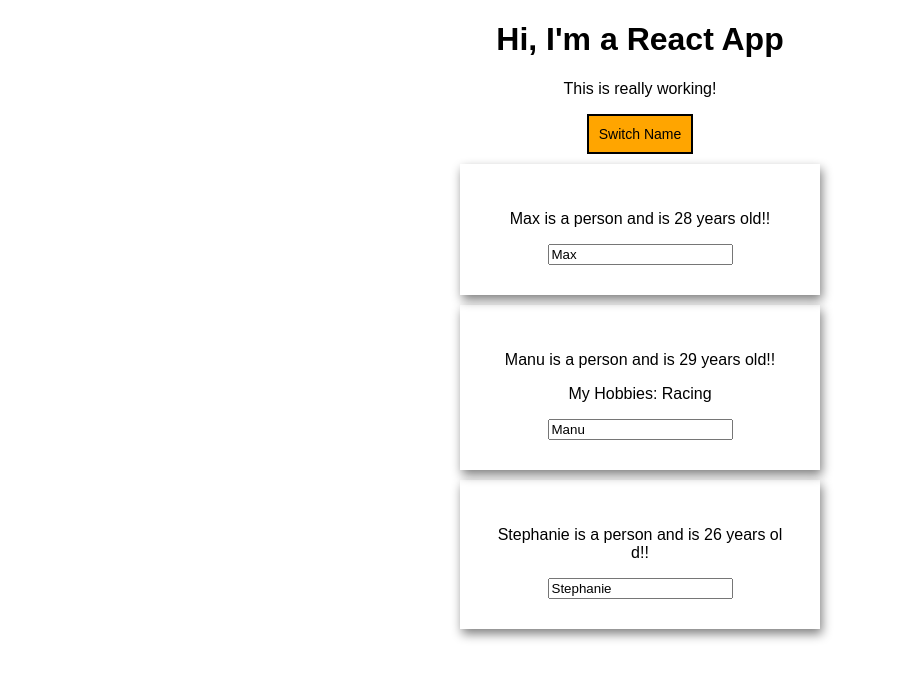
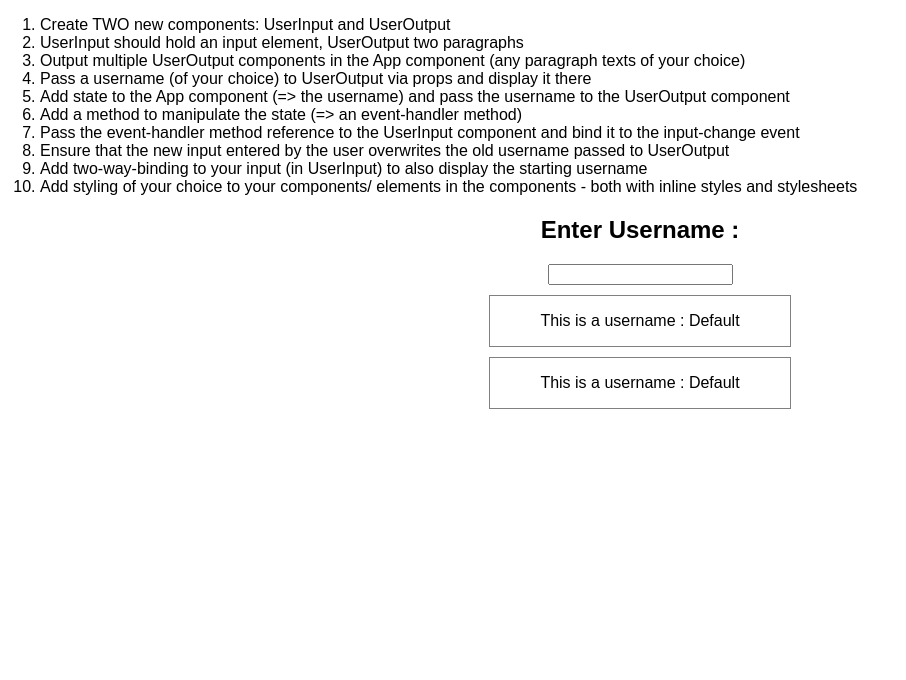
Before and after one commit to aayushi1995/react-complete-guide, a React (Create React App) app: page / in a window 1280 px wide. Shown: the top 680 px of the page, without its empty margins (0-906 px from the left). Built offline with nearby package versions, Linux system fonts and the light colour scheme.

Commit message:
Add Assignment for Module 3

```diff
--- a/src/App.css
+++ b/src/App.css
@@ -1,3 +1,12 @@
-.App {
+.container
+{
   text-align: center;
 }
+
+.UserOutputBox
+{
+  text-align: center;
+  width:300px;
+  margin:10px auto;
+  border:1px solid grey;
+}
--- a/src/App.js
+++ b/src/App.js
@@ -1,76 +1,44 @@
 import React, { Component } from 'react';
 import './App.css';
-import Person from './Person/Person';
+import UserInput from './UserInput/UserInput';
+import UserOutput from './UserOutput/UserOutput';
+class App extends Component {
 
-class App extends Component {
-  state = {
-    persons: [
-      { name: 'Max', age: 28 },
-      { name: 'Manu', age: 29 },
-      { name: 'Stephanie', age: 26 }
-    ],
-    otherState: 'some other value'
-  };
-
-  switchNameHandler = (newname) => {
-    // console.log('Was clicked!');
-    // DON'T DO THIS: this.state.persons[0].name = 'Maximilian';
-    this.setState({
-      persons: [
-        { name: newname, age: 28 },
-        { name: 'Manu', age: 29 },
-        { name: 'Stephanie', age: 27 }
-      ]
-    });
-  };
-
-  changeNameHandler = (event) => {
-    this.setState({
-      persons: [
-        { name: 'maximillium', age: 28 },
-        { name: event.target.value, age: 29 },
-        { name: 'Stephanie', age: 27 }
-      ]
-    });
-  }
+    state = {
+        username : 'Default'
+    }
+    textChangeHandler = (event) => {
+        this.setState({
+            username :  event.target.value
+        });
+    }
 
   render() {
-    const style = {
-      backgroundColor: 'Orange',
-      fontSize: '14px',
-      border: '2px solid black',
-      padding: '10px',
-      cursor: 'pointer'
-    }
     return (
       <div className="App">
-        <h1>Hi, I'm a React App</h1>
-        <p>This is really working!</p>
-        {/* The below method of passing arguments is not recommended */}
-        <button
-        style={style}
-        onClick={() => this.switchNameHandler('Maximillium')}>
-          Switch Name
-        </button>
-        <Person
-          name={this.state.persons[0].name}
-          age={this.state.persons[0].age}
-        />
-        <Person
-          name={this.state.persons[1].name}
-          age={this.state.persons[1].age}
-          click={this.switchNameHandler.bind(this, "Max")}
-          changed={this.changeNameHandler}
-        >
-          My Hobbies: Racing
-        </Person>
-        <Person
-          name={this.state.persons[2].name}
-          age={this.state.persons[2].age}
-        />
+        <ol>
+          <li>Create TWO new components: UserInput and UserOutput</li>
+          <li>UserInput should hold an input element, UserOutput two paragraphs</li>
+          <li>Output multiple UserOutput components in the App component (any paragraph texts of your choice)</li>
+          <li>Pass a username (of your choice) to UserOutput via props and display it there</li>
+          <li>Add state to the App component (=> the username) and pass the username to the UserOutput component</li>
+          <li>Add a method to manipulate the state (=> an event-handler method)</li>
+          <li>Pass the event-handler method reference to the UserInput component and bind it to the input-change event</li>
+          <li>Ensure that the new input entered by the user overwrites the old username passed to UserOutput</li>
+          <li>Add two-way-binding to your input (in UserInput) to also display the starting username</li>
+          <li>Add styling of your choice to your components/ elements in the components - both with inline styles and stylesheets</li>
+        </ol>
+        <div className="container">
+          <UserInput onchange={this.textChangeHandler}  />
+          <UserOutput username={this.state.username}/>
+          <UserOutput username={this.state.username}/>
+
+        </div>
+
+
+
       </div>
     );
-    // return React.createElement('div', {className: 'App'}, React.createElement('h1', null, 'Does this work now?'));
   }
 }
 
--- /dev/null
+++ b/src/UserInput/UserInput.js
@@ -0,0 +1,13 @@
+import React, {Component} from 'react';
+import { checkPropTypes } from 'prop-types';
+
+const UserInput = (props) => {
+    return(
+        <div className="UserInputContainer">
+            <h2>Enter Username : </h2>
+            <input type="text" className="UserInput" onChange={props.onchange}/>
+        </div>
+    )
+}
+
+export default UserInput;
--- /dev/null
+++ b/src/UserOutput/UserOutput.js
@@ -0,0 +1,14 @@
+import React from 'react';
+
+
+const UserOutput = (props) => {
+        return (
+            <div className="UserOutputBox">
+                <p>
+                    This is a username : {props.username}
+                </p>
+            </div>
+        )
+}
+
+export default UserOutput;
```
